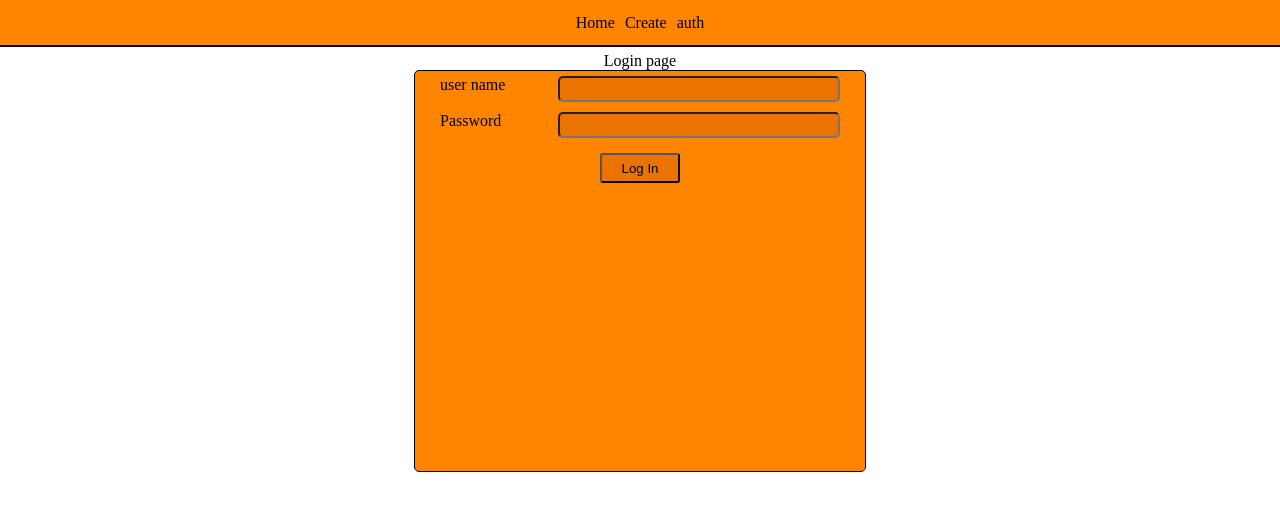
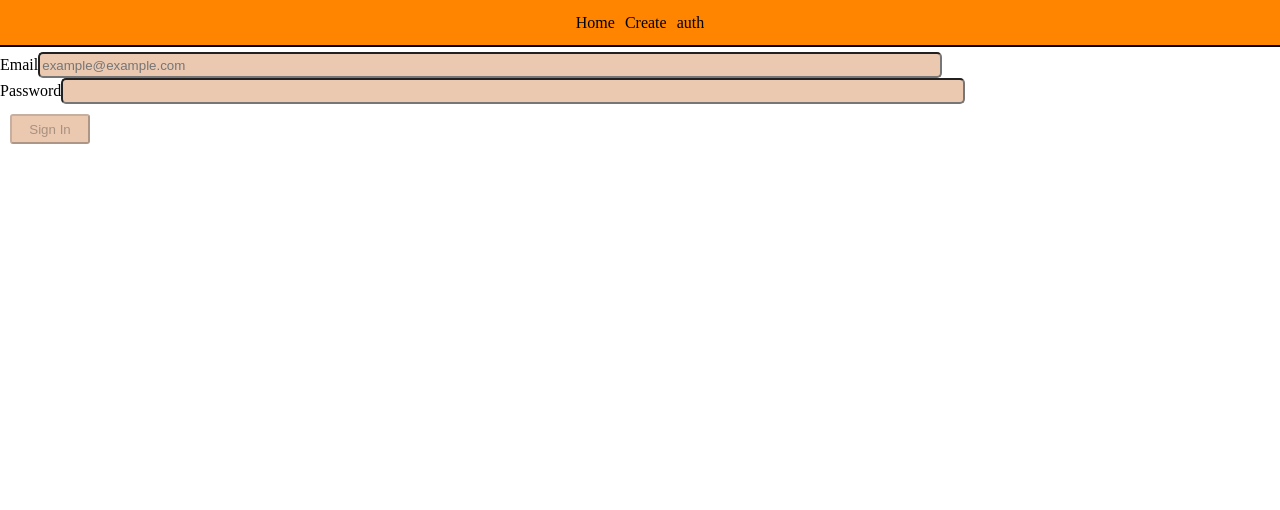
Before and after one commit to Talal146/Food-Crafter--Front-end, a React (Vite) app: page /auth/logIn in a window 1280 px wide. Shown: the top 510 px of the page. Built offline with nearby package versions, Linux system fonts and the light colour scheme.

Commit message:
sign in done but doesnt show

```diff
--- a/src/App.jsx
+++ b/src/App.jsx
@@ -1,23 +1,38 @@
 import './App.css'
+import { useState, useEffect } from 'react'
 import { Route, Routes } from 'react-router-dom'
+import { CheckSession } from './services/Auth'
 import Nav from '../src/components/Nav'
 import Home from './pages/Home'
 import Create from './pages/Create'
 import RecipesList from './pages/RecipesList'
 import Auth from './pages/Auth'
-import LogIn from './components/LogIn'
-import SignUp from './components/SignUp'
+import LogIn from './components/SignIn'
+import SignUp from './components/Register'
 
 const App = () => {
+  const [user, setUser] = useState(null)
 
+  const handleLogOut = () => {
+    setUser(null)
+    localStorage.clear()
+  }
 
+  const checkToken = async () => {
+    const user = await CheckSession()
+    setUser(user)
+  }
 
-
-
+  useEffect(() => {
+    const token = localStorage.getItem('token')
+    if (token) {
+      checkToken()
+    }
+  }, [])
   return (
     <div className="app">
       <header>
-        <Nav/>
+        <Nav />
       </header>
       <main>
         <Routes>
@@ -25,8 +40,8 @@ const App = () => {
           <Route path="/create" element={<Create />} />
           <Route path="/recipesList" element={<RecipesList />} />
           <Route path="/auth" element={<Auth />} />
-          <Route path="/auth/logIn" element={<LogIn />} />
-          <Route path="/auth/register" element={<SignUp />} />
+          <Route path="/auth/logIn" element={<LogIn setUser={setUser} />} />
+          <Route path="/auth/register" element={<SignUp setUser={setUser} />} />
         </Routes>
       </main>
     </div>
--- a/src/components/LogIn.jsx
+++ /dev/null
@@ -1,27 +0,0 @@
-import '../App.css'
-
-const LogIn = () => {
-
-
-  return (
-    <div className="log-in">
-      Login page
-      <form className='sign-form'>
-        <div className="input-container">
-          <label>user name</label>
-          <input type="text" required />
-        </div>
-        <div className="input-container">
-          <label>Password</label>
-          <input type="password" required />
-        </div>
-        <button type='submit'>
-          Log In
-        </button>
-      </form>
-    </div>
-
-  )
-}
-
-export default LogIn
--- a/src/components/Nav.jsx
+++ b/src/components/Nav.jsx
@@ -2,7 +2,6 @@ import '../App.css'
 import { Link } from "react-router-dom"
 
 const Nav = () => {
-
 
   return (
     <div className="nav">
--- /dev/null
+++ b/src/components/SignIn.jsx
@@ -0,0 +1,58 @@
+import '../App.css'
+
+import { useState } from 'react'
+import { useNavigate } from 'react-router-dom'
+import { SignInUser } from '../services/Auth'
+
+const SignIn = ({ setUser }) => {
+  let navigate = useNavigate()
+
+  const [formValues, setFormValues] = useState({ email: '', password: '' })
+
+  const handleChange = (e) => {
+    setFormValues({ ...formValues, [e.target.name]: e.target.value })
+  }
+
+  const handleSubmit = async (e) => {
+    e.preventDefault()
+    const payload = await SignInUser(formValues)
+    setFormValues({ email: '', password: '' })
+    setUser(payload)
+    navigate('/')
+  }
+
+  return (
+    <div className="container wrapper">
+      <div className="signin-card">
+        <form onSubmit={handleSubmit}>
+          <div className="input-wrapper">
+            <label htmlFor="email">Email</label>
+            <input
+              onChange={handleChange}
+              name="email"
+              type="email"
+              placeholder="example@example.com"
+              value={formValues.email}
+              required
+            />
+          </div>
+          <div className="input-wrapper">
+            <label htmlFor="password">Password</label>
+            <input
+              onChange={handleChange}
+              type="password"
+              name="password"
+              value={formValues.password}
+              required
+            />
+          </div>
+          <button disabled={!formValues.email || !formValues.password}>
+            Sign In
+          </button>
+        </form>
+      </div>
+    </div>
+  )
+}
+
+export default SignIn
```
Also changed, not shown: src/components/Register.jsx (renamed from src/components/SignUp.jsx).
